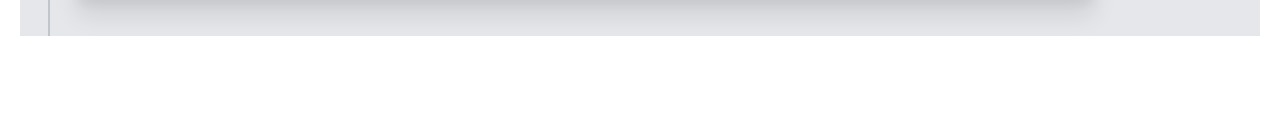
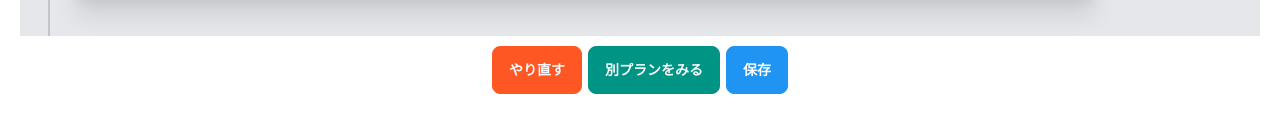
Before and after one commit to 4geru/sigyo-it-hackathon, a Gatsby site: page /search_result in a window 1280 px wide. Shown: the part 1916-2040 px from the top of the page. Before the commit the page ends 1972 px from the top, so only its background shows below. Built offline with nearby package versions, Linux system fonts and the light colour scheme; Gatsby itself is replaced by a stand-in of ours.

Commit message:
add research btn

```diff
--- a/src/pages/search_result/index.js
+++ b/src/pages/search_result/index.js
@@ -2,6 +2,7 @@ import * as React from "react"
 import Layout from '@components/Layout'
 import Timeline from '@components/Timeline'
 import Loading from '@components/Loading'
+import { Link } from "gatsby"
 
 const sleep = msec => new Promise(resolve => setTimeout(resolve, msec));
 
@@ -39,11 +40,28 @@ const Page = () => {
     <Loading />
   </Layout>
 
+function ReSearch() {
+  return  <div className="research-wrap">
+    <div className="research">
+        <Link className="btn btn-error research-btn" aria-pressed="true" to='/'>やり直す</Link>
+      </div>
+      <div className="research">
+        <Link className="btn btn-success research-btn" aria-pressed="true" to='/search_result'>別プランをみる</Link>
+    </div>
+
+    <div className="research">
+        <Link className="btn btn-info research-btn" aria-pressed="true" to='/'>保存</Link>
+    </div>
+   </div>
+}
+
   return (
     <Layout pageTitle="検索結果">
       <title>検索結果</title>
       <h1 className="text-2xl">検索結果</h1>
       <Timeline items={items} />
+
+      <ReSearch/>
     </Layout>
   )
 }
--- a/src/styles/search.css
+++ b/src/styles/search.css
@@ -1,3 +1,12 @@
 .search-answer {
   margin: 10px;
 }
+
+.research-wrap {
+  text-align: center;
+}
+
+.research {
+  margin: 10px 3px;
+  display: inline-block;
+}
```
